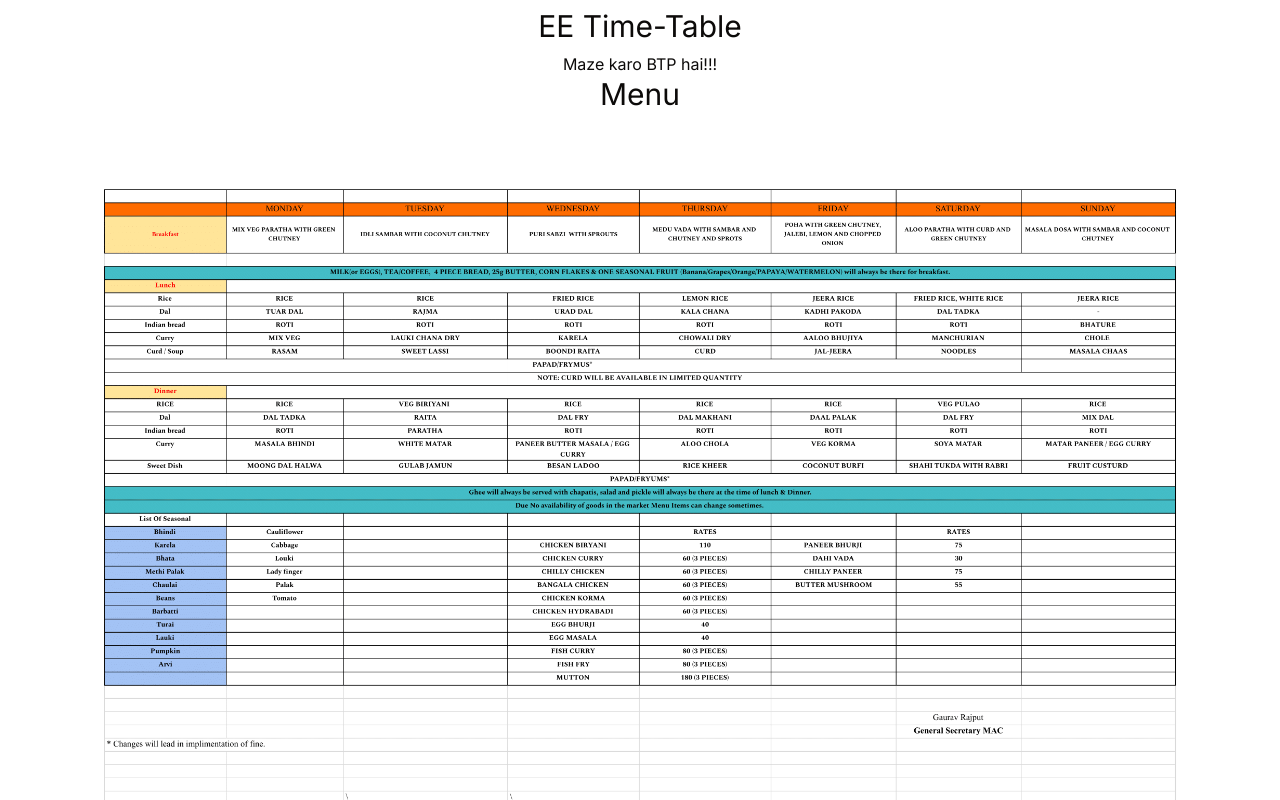
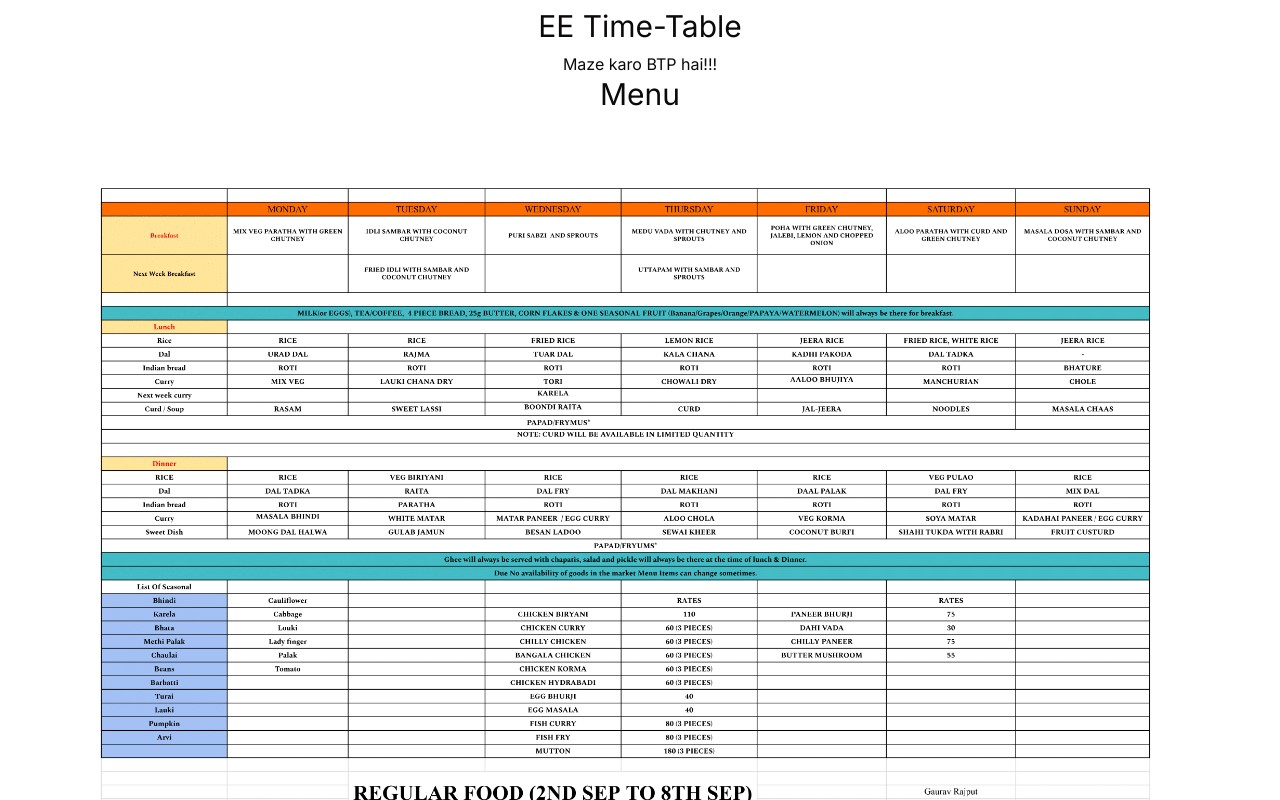
Before and after one commit to Shuffled720/eett, a Next.js app: page / in a window 1280 px wide. Shown: the top 800 px of the page. Built offline with nearby package versions, Linux system fonts and the light colour scheme.

Commit message:
adds new menu

```diff
--- a/src/components/Menu.tsx
+++ b/src/components/Menu.tsx
@@ -9,7 +9,7 @@ const Menu = () => {
           <Image
             alt="menu"
             className="menu-img"
-            src="/menu.png"
+            src="/menu-1.png"
             width={1500}
             height={100}
           />
```
Also changed, not shown: public/menu-1.png (added).
